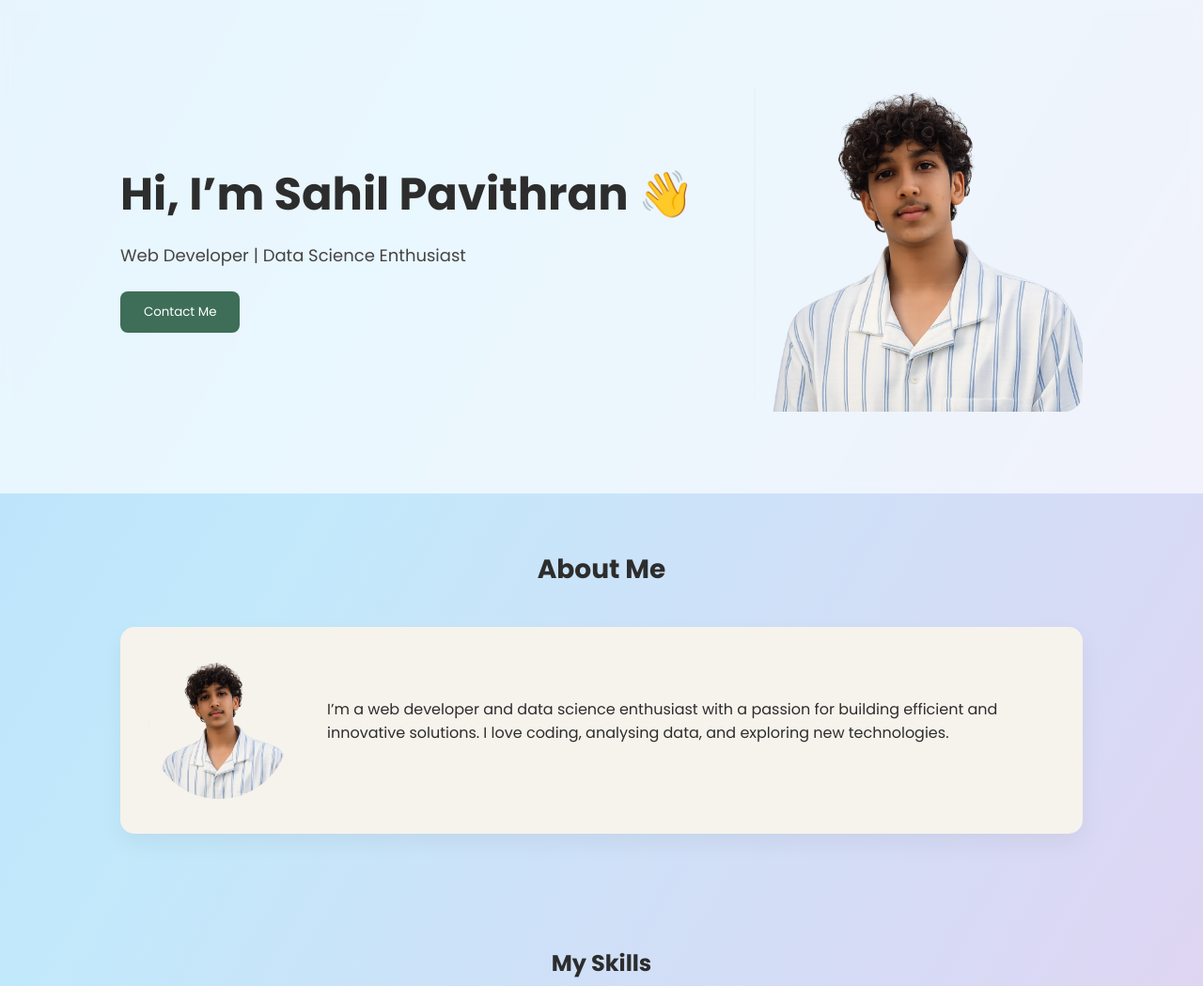
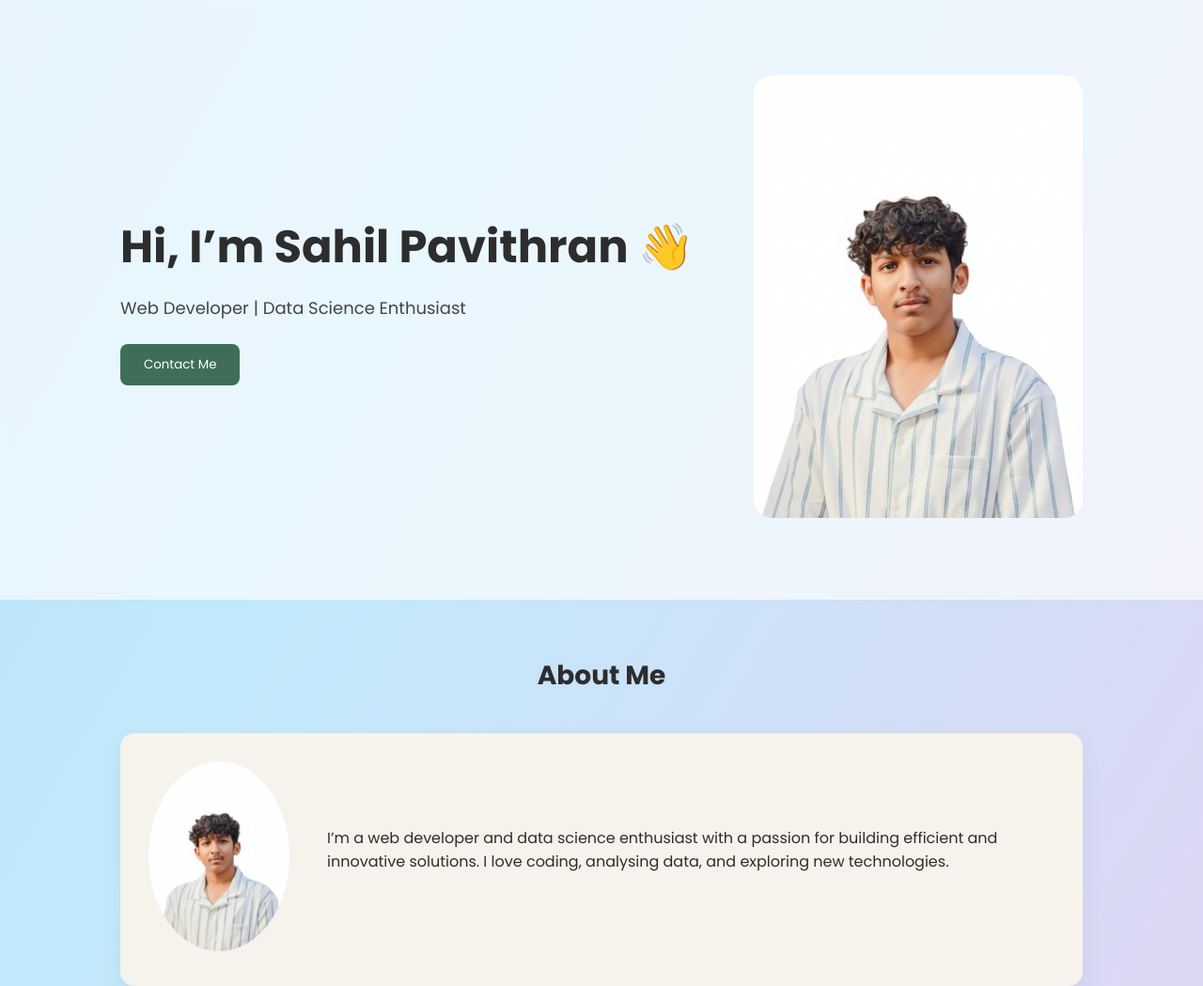
Before and after one commit to sahil6769/website_portfolio, a website: page index.html in a window 1280 px wide. Shown: the top 1049 px of the page at 94% size. Drawn offline with Linux system fonts and the light colour scheme.

Commit message:
Update index.html

```diff
--- a/index.html
+++ b/index.html
@@ -20,7 +20,7 @@
         </div>
     </div>
     <div class="hero-image">
-        <img src="profile.png" alt="Sahil">
+        <img src="profile1.jpeg" alt="Sahil">
     </div>
 </section>
 
@@ -30,7 +30,7 @@
     <h2>About Me</h2>
     <div class="about-card">
         <div class="about-img">
-            <img src="profile.png" alt="Sahil">
+            <img src="profile1.jpeg" alt="Sahil">
         </div>
         <div class="about-text">
             <p>
```
